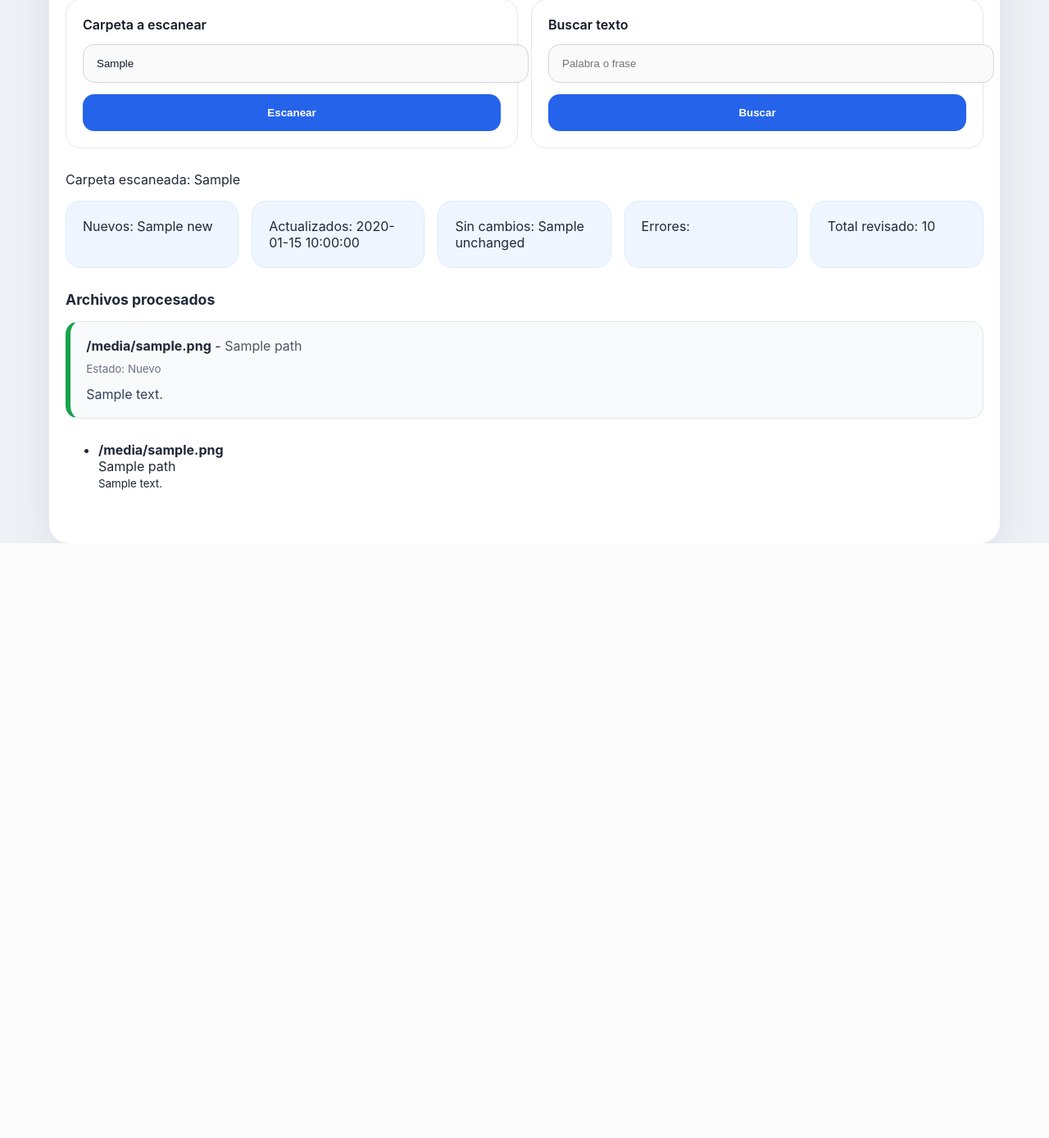
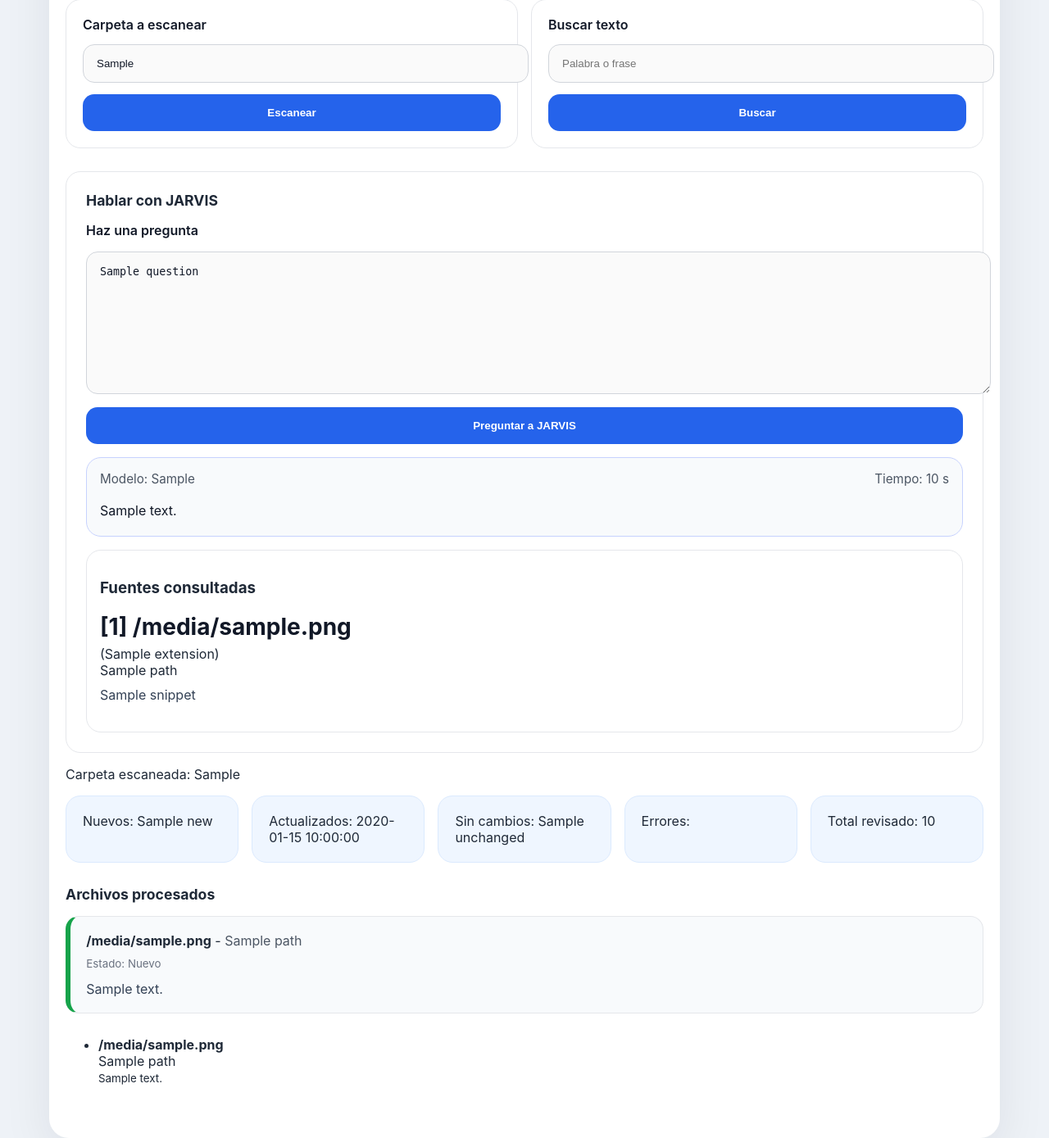
Before and after one commit to Zentella13/JarvisDocumentBrain, a FastAPI app: template app/templates/index.html in a window 1280 px wide. Shown: the part 730-2119 px from the top of the page at 82% size. Before the commit the page ends 1393 px from the top, so only its background shows below. Run offline with FastAPI, Linux system fonts and the light colour scheme; the template is opened without the code that fills it: most values are stand-ins (such as "Sample title", 1, 10 or a date in 2020).

Commit message:
feat: add local AI document chat with Ollama

```diff
--- a/app/static/styles.css
+++ b/app/static/styles.css
@@ -190,7 +190,8 @@ button:hover {
     main { padding: 2rem 1rem 2.5rem; }
     .dashboard-cards,
     .summary-cards,
-    .action-panel { grid-template-columns: 1fr; }
+    .action-panel,
+    .chat-panel { grid-template-columns: 1fr; }
 }
 @media (max-width: 640px) {
     body { margin: 0; }
@@ -198,5 +199,77 @@ button:hover {
     .page-header { padding-top: 1rem; }
     .dashboard-cards,
     .summary-cards,
-    .action-panel { gap: 0.85rem; }
+    .action-panel,
+    .chat-panel { gap: 0.85rem; }
 }
+
+.chat-panel {
+    padding: 1.5rem;
+    border: 1px solid #e5e7eb;
+    border-radius: 18px;
+    background: #ffffff;
+}
+.chat-form {
+    display: grid;
+    gap: 1rem;
+}
+.chat-form label {
+    font-weight: 600;
+    color: #111827;
+}
+textarea {
+    width: 100%;
+    padding: 1rem;
+    border-radius: 14px;
+    border: 1px solid #d1d5db;
+    min-height: 140px;
+    background: #fafafa;
+    color: #111827;
+    resize: vertical;
+}
+.jarvis-response {
+    margin-top: 1rem;
+    padding: 1rem;
+    background: #f8fafc;
+    border: 1px solid #c7d2fe;
+}
+.response-meta {
+    display: flex;
+    justify-content: space-between;
+    gap: 1rem;
+    color: #4b5563;
+    font-size: 0.95rem;
+    margin-bottom: 1rem;
+}
+.response-text {
+    white-space: pre-wrap;
+    color: #111827;
+    line-height: 1.7;
+}
+.chat-sources {
+    margin-top: 1rem;
+    padding: 1rem;
+}
+.chat-sources ul {
+    list-style: none;
+    margin: 0;
+    padding: 0;
+}
+.chat-sources li {
+    margin-bottom: 1rem;
+    padding-bottom: 1rem;
+    border-bottom: 1px solid #e5e7eb;
+}
+.chat-sources li:last-child {
+    border-bottom: none;
+    margin-bottom: 0;
+}
+.chat-sources strong {
+    display: block;
+    margin-bottom: 0.35rem;
+}
+.chat-sources p {
+    margin: 0.5rem 0 0;
+    color: #334155;
+    line-height: 1.6;
+}
--- a/app/templates/index.html
+++ b/app/templates/index.html
@@ -74,6 +74,47 @@
             </form>
         </section>
 
+        <section class="chat-panel card">
+            <div class="section-header">
+                <h2>Hablar con JARVIS</h2>
+            </div>
+            <form action="/chat" method="post" class="chat-form">
+                <label for="question">Haz una pregunta</label>
+                <textarea id="question" name="question" rows="4" maxlength="2000" placeholder="Escribe tu pregunta aquí...">{{ question or '' }}</textarea>
+                <input type="hidden" name="folder_path" value="{{ folder_path or '' }}">
+                <button type="submit">Preguntar a JARVIS</button>
+            </form>
+
+            {% if chat_error %}
+                <p class="error">{{ chat_error }}</p>
+            {% endif %}
+
+            {% if chat_answer %}
+                <div class="jarvis-response card">
+                    <div class="response-meta">
+                        <span>Modelo: {{ chat_model or 'N/A' }}</span>
+                        <span>Tiempo: {{ chat_elapsed | round(2) }} s</span>
+                    </div>
+                    <div class="response-text">{{ chat_answer | replace('\n', '<br>') | safe }}</div>
+                </div>
+            {% endif %}
+
+            {% if chat_sources %}
+                <div class="chat-sources card">
+                    <h3>Fuentes consultadas</h3>
+                    <ul>
+                        {% for source in chat_sources %}
+                            <li>
+                                <strong>[{{ loop.index }}] {{ source.filename }}</strong> ({{ source.extension or 'sin extensión' }})<br>
+                                <span>{{ source.path }}</span><br>
+                                <p>{{ source.snippet }}</p>
+                            </li>
+                        {% endfor %}
+                    </ul>
+                </div>
+            {% endif %}
+        </section>
+
         {% if error %}
             <p class="error">{{ error }}</p>
         {% endif %}
```
Also changed, not shown: app/api/routes.py (+49 -10 lines), app/services/chat_service.py (added, +55 -0 lines), app/services/ollama_service.py (added, +95 -0 lines), app/services/retrieval_service.py (added, +116 -0 lines).
